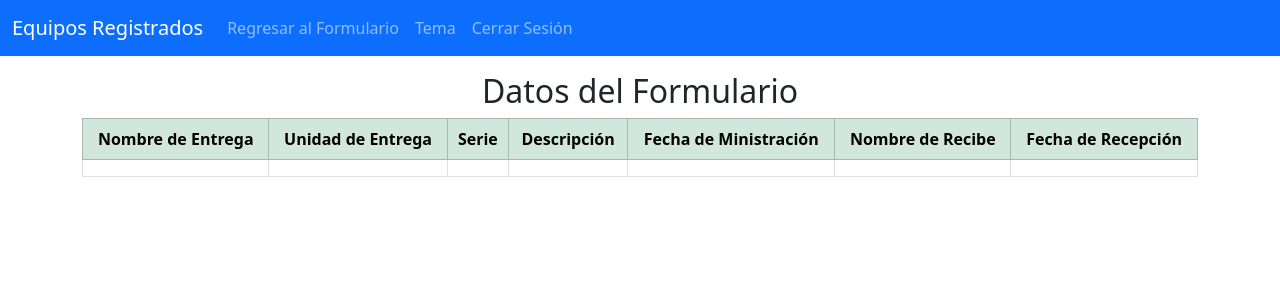
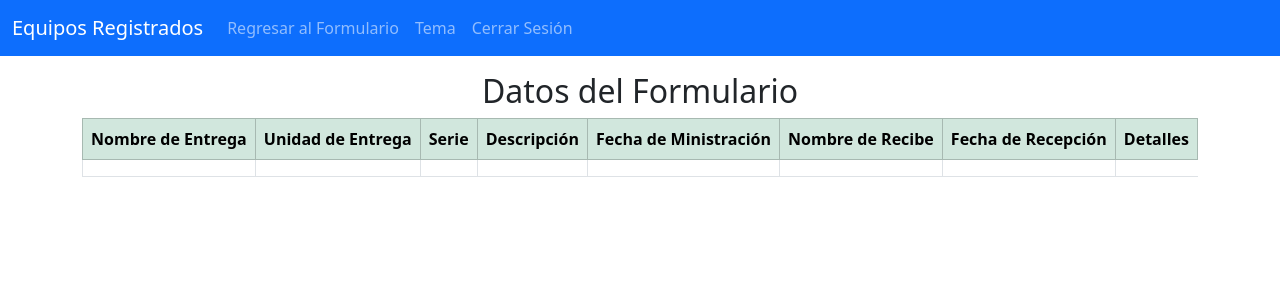
Before and after one commit to Ebgmoreno/CEEFA, an Angular app: page /visualizacion in a window 1280 px wide. Shown: the top 300 px of the page. Built offline with nearby package versions, Linux system fonts and the light colour scheme.

Commit message:
Nueva Tabla

```diff
--- a/src/app/visualizacion/visualizacion.component.html
+++ b/src/app/visualizacion/visualizacion.component.html
@@ -36,6 +36,7 @@
         <th scope="row">Fecha de Ministración</th>
         <th scope="row">Nombre de Recibe</th>
         <th scope="row">Fecha de Recepción</th>
+        <th scope="row">Detalles</th>
       </tr>
     </thead>
 
```
